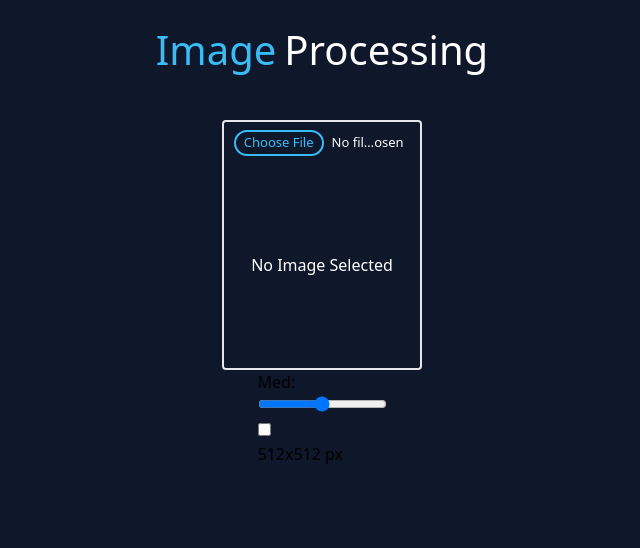
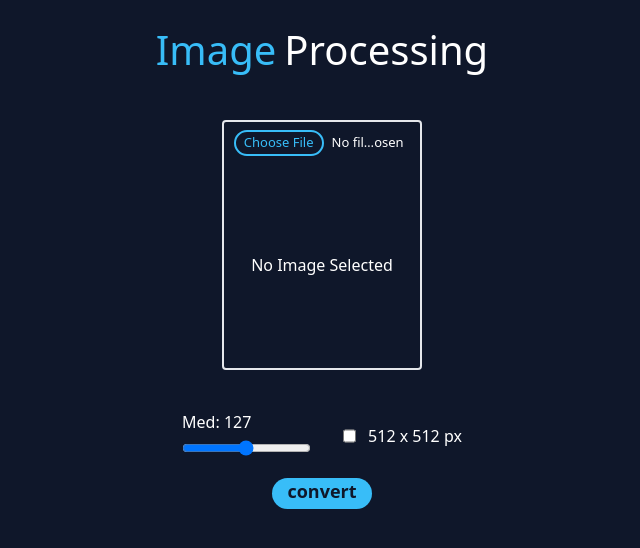
Before and after one commit to AriyanMLZM/react-opencv, a React (Vite) app: page / in a window 1280 px wide. Shown: the top 548 px of the page, without its empty margins (318-958 px from the left). Built offline with nearby package versions, Linux system fonts and the light colour scheme.

Commit message:
setup inputs

```diff
--- /dev/null
+++ b/src/components/Button.jsx
@@ -0,0 +1,15 @@
+import React from 'react'
+
+const Button = ({func}) => {
+  return (
+    <button
+      type="button"
+      className="text-bgColor bg-primary rounded-full flex justify-center pb-1 m-4 font-bold md:hover:bg-gray-400 items-center w-[100px] text-[18px]"
+      onClick={func}
+    >
+      convert
+    </button>
+  )
+}
+
+export default Button
--- /dev/null
+++ b/src/components/Button2.jsx
@@ -0,0 +1,15 @@
+import React from 'react'
+
+const Button = ({func}) => {
+  return (
+    <button
+      type="button"
+      className="text-primary border-2 border-primary md:hover:bg-primary md:hover:text-bgColor  rounded-full flex justify-center pb-1 m-6 items-center w-[80px] text-[18px]"
+      onClick={func}
+    >
+      save
+    </button>
+  )
+}
+
+export default Button
--- a/src/components/Canvas.jsx
+++ b/src/components/Canvas.jsx
@@ -1,6 +1,7 @@
 import React, { useEffect, useRef, useState } from 'react'
 
 import { convertPixels } from '../helpers'
+import { Button2 } from '.'
 
 const Canvas = ({ props }) => {
   const [img, setImg] = useState(null)
@@ -11,34 +12,45 @@ const Canvas = ({ props }) => {
     const ctx = canvasRef.current.getContext('2d')
 
     if (props.img) {
-      canvasRef.current.width = image.naturalWidth
-      canvasRef.current.height = image.naturalHeight
+      canvasRef.current.width = props.isCut ? 512 : image.naturalWidth
+      canvasRef.current.height = props.isCut ? 512 : image.naturalHeight
 
-      ctx.drawImage(image, 0, 0, image.naturalWidth, image.naturalHeight)
-      const imgd = ctx.getImageData(0, 0, image.naturalWidth, image.naturalHeight)
+      ctx.drawImage(
+        image,
+        0,
+        0,
+        props.isCut ? 512 : image.naturalWidth,
+        props.isCut ? 512 : image.naturalHeight
+      )
+      const imgd = ctx.getImageData(
+        0,
+        0,
+        props.isCut ? 512 : image.naturalWidth,
+        props.isCut ? 512 : image.naturalHeight
+      )
       const pixels = imgd.data
 
-      convertPixels(pixels)
+      convertPixels(pixels, props.med)
 
       ctx.putImageData(imgd, 0, 0)
       setImg(canvasRef.current.toDataURL('image/jpeg'))
     }
-  }, [props.img])
+  }, [props.convert, props.isCut])
 
   return (
     <>
-      <canvas
-        className="border-2 hidden"
-        ref={canvasRef}
-      ></canvas>
+      <canvas className="border-2 hidden" ref={canvasRef}></canvas>
       {img && (
+        <>
           <img
             src={img}
-          width={'400px'}
+            width={'300px'}
             alt="no image"
             className="rounded mt-5 select-none"
             draggable={false}
           />
+          <Button2 />
+        </>
       )}
     </>
   )
--- a/src/components/Inputs.jsx
+++ b/src/components/Inputs.jsx
@@ -1,15 +1,15 @@
 import React from 'react'
 
-const Inputs = () => {
+const Inputs = ({ props }) => {
   return (
-    <section>
+    <section className="flex justify-center items-center mt-10 select-none">
       <div>
-        <p>Med:</p>
-        <input type="range" onChange={(e) => console.log(e.target.value)} />
+        <p className="text-white mb-1">Med: {props.med}</p>
+        <input value={props.med} min={0} max={255} type="range" onChange={(e) => props.setMed(e.target.value)} />
       </div>
-      <div>
-        <input type="checkbox" />
-        <p>512x512 px</p>
+      <div className="flex ml-8">
+        <input type="checkbox" onChange={() => props.setIsCut(!props.isCut)} />
+        <p className="text-white ml-3">512 x 512 px</p>
       </div>
     </section>
   )
--- a/src/components/index.js
+++ b/src/components/index.js
@@ -2,5 +2,7 @@ import Header from './Header'
 import Inputimg from './Inputimg'
 import Canvas from './Canvas'
 import Inputs from './Inputs'
+import Button from './Button'
+import Button2 from './Button2'
 
-export { Header, Inputimg, Canvas, Inputs }
+export { Header, Inputimg, Canvas, Inputs, Button, Button2 }
--- a/src/helpers/convertPixels.js
+++ b/src/helpers/convertPixels.js
@@ -1,6 +1,6 @@
-const convertPixels = (pixels) => {
+const convertPixels = (pixels, med) => {
   for (var i = 0, n = pixels.length; i < n; i += 4) {
-    if ((pixels[i] + pixels[i + 1] + pixels[i + 2]) / 3 <= 127) {
+    if ((pixels[i] + pixels[i + 1] + pixels[i + 2]) / 3 <= med) {
       pixels[i] = 0
       pixels[i + 1] = 0
       pixels[i + 2] = 0
--- a/src/pages/Home.jsx
+++ b/src/pages/Home.jsx
@@ -1,6 +1,6 @@
 import React, { useState, useEffect } from 'react'
 
-import { Header, Inputimg, Inputs, Canvas } from '../components'
+import { Header, Inputimg, Inputs, Canvas, Button } from '../components'
 import { reader } from '../helpers'
 
 const Home = () => {
@@ -8,6 +8,7 @@ const Home = () => {
   const [img, setImg] = useState(null)
   const [med, setMed] = useState(127)
   const [isCut, setIsCut] = useState(false)
+  const [convert, setConvert] = useState(false)
 
   useEffect(() => {
     if (file) {
@@ -15,12 +16,17 @@ const Home = () => {
     }
   }, [file])
 
+  const handleConvert = () => {
+    setConvert(!convert)
+  }
+
   return (
     <main className=" flex items-center flex-col pb-4">
       <Header />
       <Inputimg props={{ img, file, setFile }} />
-      <Inputs />
-      <Canvas props={{ img }} />
+      <Inputs props={{ setIsCut, isCut, setMed, med }} />
+      <Button func={handleConvert} />
+      <Canvas props={{ img, isCut, med, convert }} />
     </main>
   )
 }
```
Lines whose indentation alone changed are shown as unchanged.
